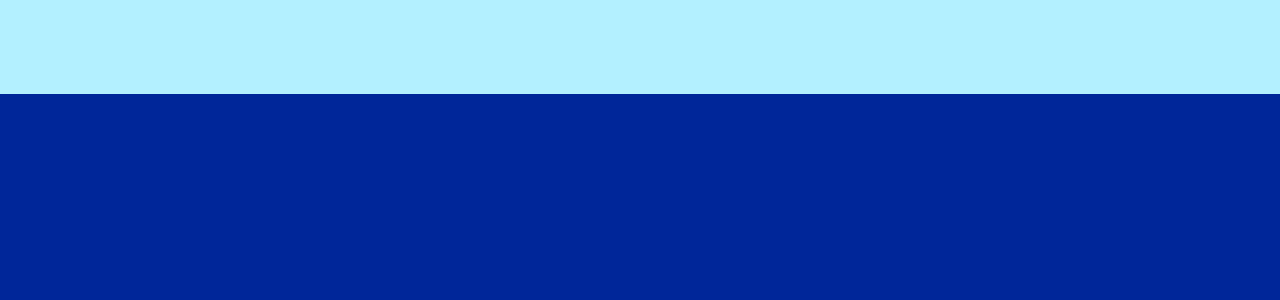
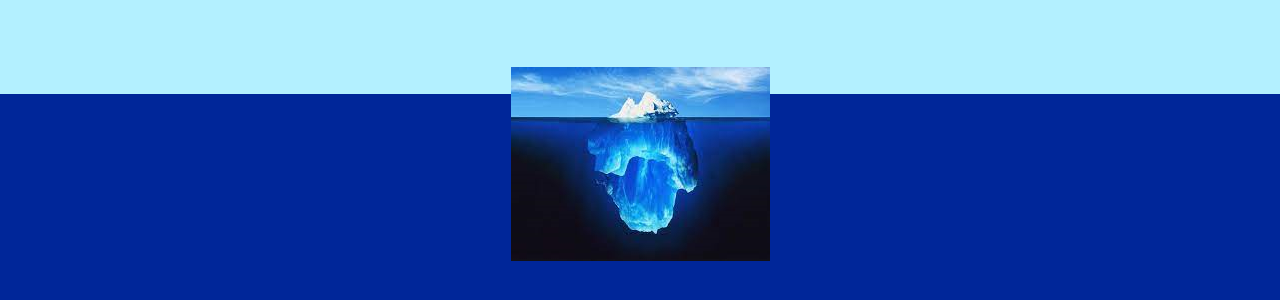
Before and after one commit to Ihor-Ruban/iceberg, a plain HTML site: page index.html in a window 1280 px wide. Shown: the part 306-606 px from the top of the page. Drawn offline with Linux system fonts and the light colour scheme; the site is published under a folder, as on GitHub Pages, so addresses that start at the root find nothing.

Commit message:
fix link

```diff
--- a/styles/main.css
+++ b/styles/main.css
@@ -17,7 +17,7 @@ body {
 }
 
 body > .iceberg {
-  background-image: url('/img/iceberg.png');
+  background-image: url('../img/iceberg.png');
   height: 194px;
   background-repeat: no-repeat;
   background-position: center;
```
